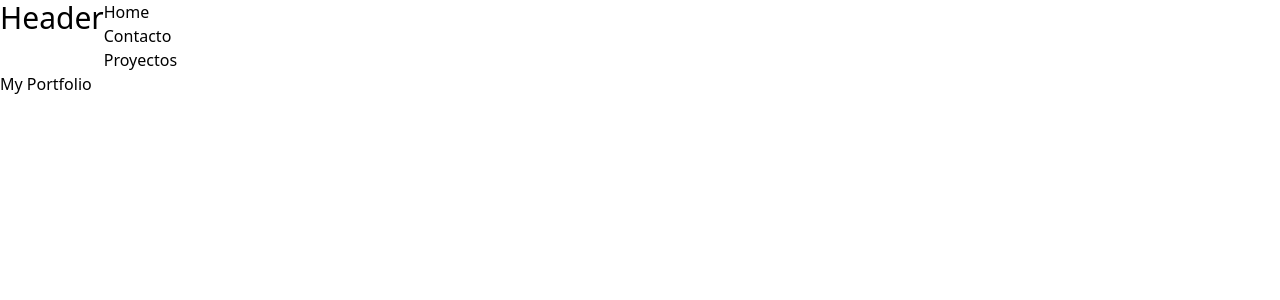
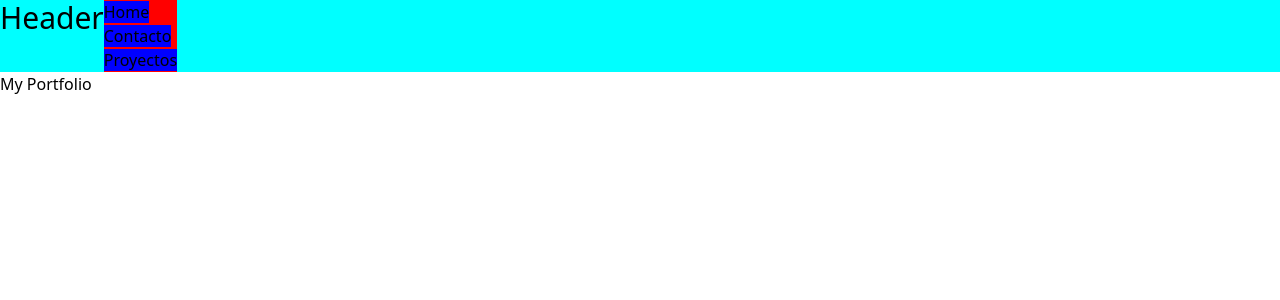
Before and after one commit to joaquinlari/my-portfolio-react, a React (Vite) app: page / in a window 1280 px wide. Shown: the top 300 px of the page. Built offline with nearby package versions, Linux system fonts and the light colour scheme.

Commit message:
view padding of items

```diff
--- a/src/components/Header.css
+++ b/src/components/Header.css
@@ -1,12 +1,15 @@
 .header {
+    background-color: aqua;
     display: flex;
 }
 
 .list-item {
+    background-color: red;
     display: flex
 }
 
 .item {
+    background-color: blue;
     list-style: none;
     text-decoration: none;
     color: black;
```
